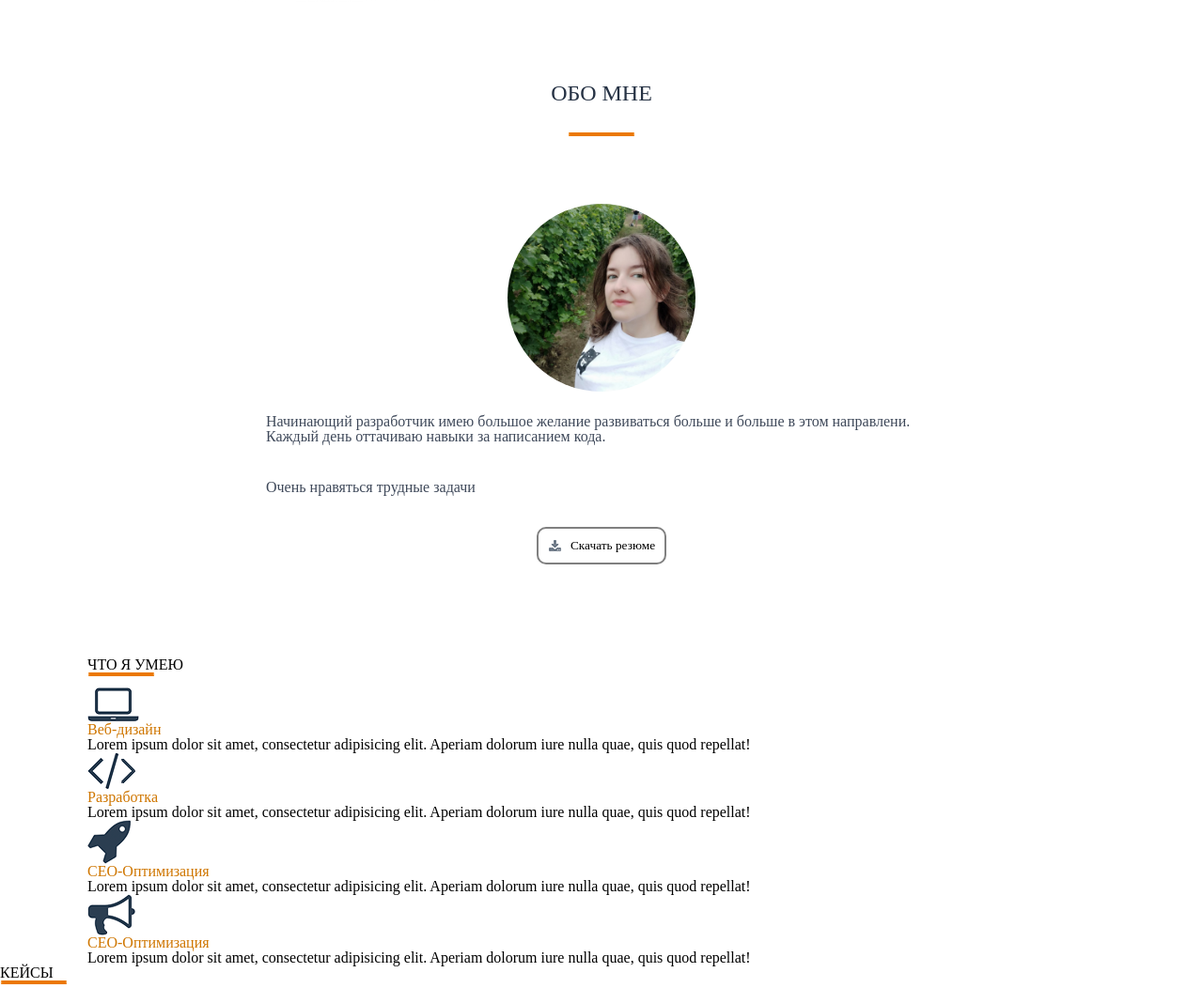
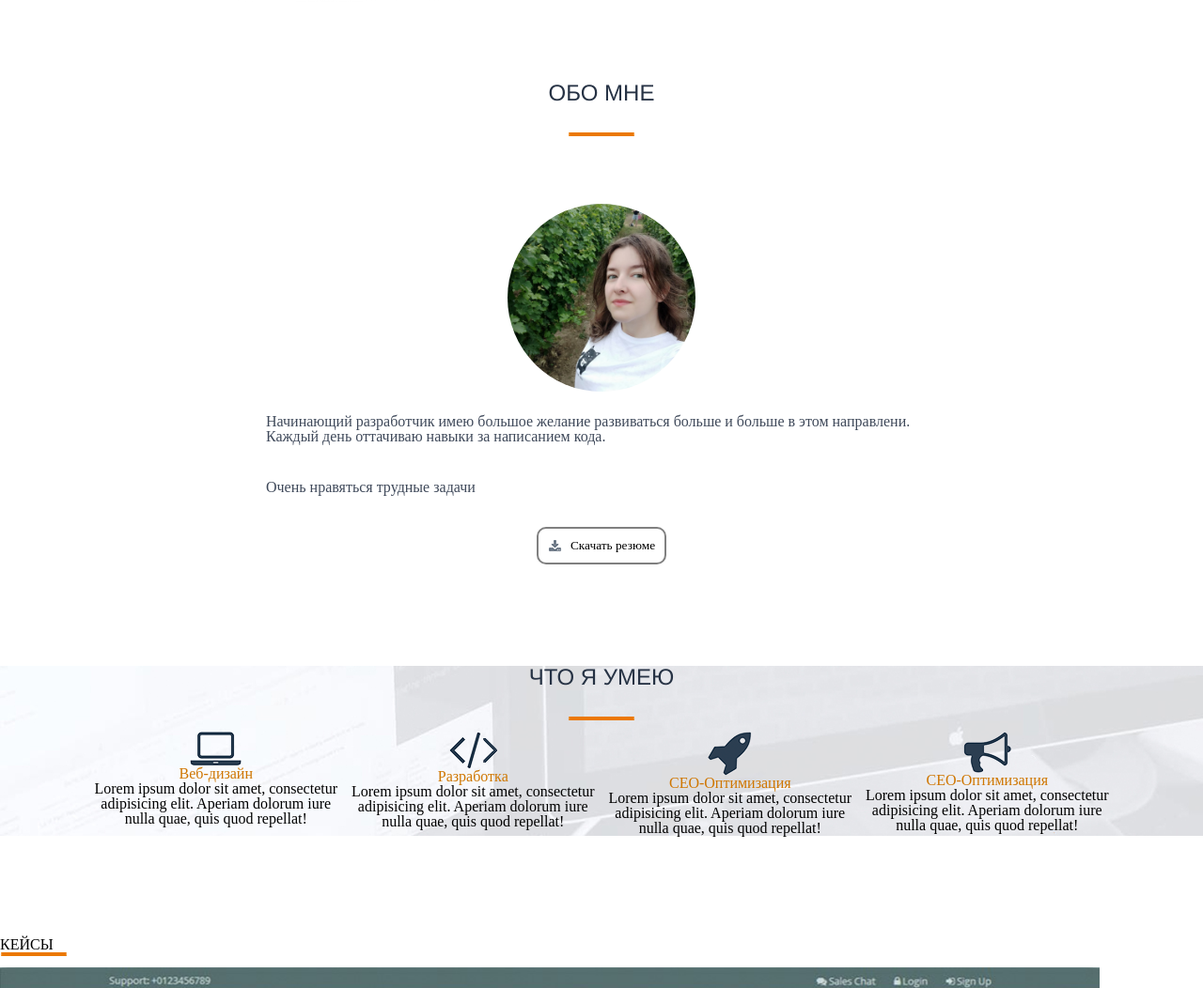
Before and after one commit to Alisterj/Alisterj.github.io, a plain HTML site: page src/index.html in a window 1280 px wide. Shown: the part 798-1850 px from the top of the page at 94% size. Drawn offline with Linux system fonts and the light colour scheme.

Commit message:
Add css for skills

```diff
--- a/src/css/style.css
+++ b/src/css/style.css
@@ -66,17 +66,21 @@ nav{
 .control__btn input:not(:last-child){
     margin-right: 20px;
 }
+/*titles*/
+.title{
+    color: #263244;
+    font-size: 24px;
+    margin-bottom: 30px;
+    text-transform: uppercase;
+    font-family: "Franklin Gothic Medium", serif;
+}
 /*aboutMe*/
 .aboutMe{
     width: 714px;
     margin: 85px auto 99px;
     text-align: center;
 }
-.title{
-    color: #263244;
-    font-size: 24px;
-    margin-bottom: 30px;
-}
+
 .aboutMe>img{
     margin-top: 60px;
     width: 200px;
@@ -99,6 +103,15 @@ nav{
 }
 /*skills*/
 .skills{
+    background: url("../img/skillsFonImg.jpg") no-repeat center;
+    width: 100%;
+    height: auto;
+    text-align: center;
+}
+.skills_wrapper{
     width: 1094px;
-    margin: 0 auto;
+    margin: 108px auto;
 }
+.skills__content ul{
+    display: flex;
+}
--- a/src/index.html
+++ b/src/index.html
@@ -39,7 +39,7 @@
 </div>
 <div class="aboutMe">
     <div class="title__aboutMe">
-        <h2 class="title" style="text-transform: uppercase">Обо мне</h2>
+        <h2 class="title">Обо мне</h2>
         <img src="./img/titleBar.png" alt="черта">
     </div>
     <img src="./img/photoMini.jpg" alt="аватар">
@@ -51,8 +51,9 @@
     <input type="submit" value="Скачать резюме">
 </div>
 <div class="skills">
+    <div class="skills_wrapper">
         <div class="title_skills">
-        <h2 style="text-transform: uppercase">Что я умею</h2>
+            <h2 class="title">Что я умею</h2>
             <img src="./img/titleBar.png" alt="черта">
         </div>
         <div class="skills__content">
@@ -60,28 +61,33 @@
                 <li>
                     <img src="./img/laptop.png" alt="laptop">
                     <h4 style="color: #cf7600">Веб-дизайн</h4>
-                <p>Lorem ipsum dolor sit amet, consectetur adipisicing elit. Aperiam dolorum iure nulla quae, quis quod
+                    <p>Lorem ipsum dolor sit amet, consectetur adipisicing elit. Aperiam dolorum iure nulla quae, quis
+                        quod
                         repellat!</p>
                 </li>
                 <li>
                     <img src="./img/sign.png" alt="sign">
                     <h4 style="color: #cf7600">Разработка</h4>
-                <p>Lorem ipsum dolor sit amet, consectetur adipisicing elit. Aperiam dolorum iure nulla quae, quis quod
+                    <p>Lorem ipsum dolor sit amet, consectetur adipisicing elit. Aperiam dolorum iure nulla quae, quis
+                        quod
                         repellat!</p>
                 </li>
                 <li>
                     <img src="./img/rocket.png" alt="rocket">
                     <h4 style="color: #cf7600">CEO-Оптимизация</h4>
-                <p>Lorem ipsum dolor sit amet, consectetur adipisicing elit. Aperiam dolorum iure nulla quae, quis quod
+                    <p>Lorem ipsum dolor sit amet, consectetur adipisicing elit. Aperiam dolorum iure nulla quae, quis
+                        quod
                         repellat!</p>
                 </li>
                 <li>
                     <img src="./img/gramophone.png" alt="gramophone">
                     <h4 style="color: #cf7600">CEO-Оптимизация</h4>
-                <p>Lorem ipsum dolor sit amet, consectetur adipisicing elit. Aperiam dolorum iure nulla quae, quis quod
+                    <p>Lorem ipsum dolor sit amet, consectetur adipisicing elit. Aperiam dolorum iure nulla quae, quis
+                        quod
                         repellat!</p>
                 </li>
             </ul>
+        </div>
     </div>
 </div>
 <div class="cases">
```
Also changed, not shown: src/img/skillsFonImg.jpg (added). Lines whose indentation alone changed are shown as unchanged.
